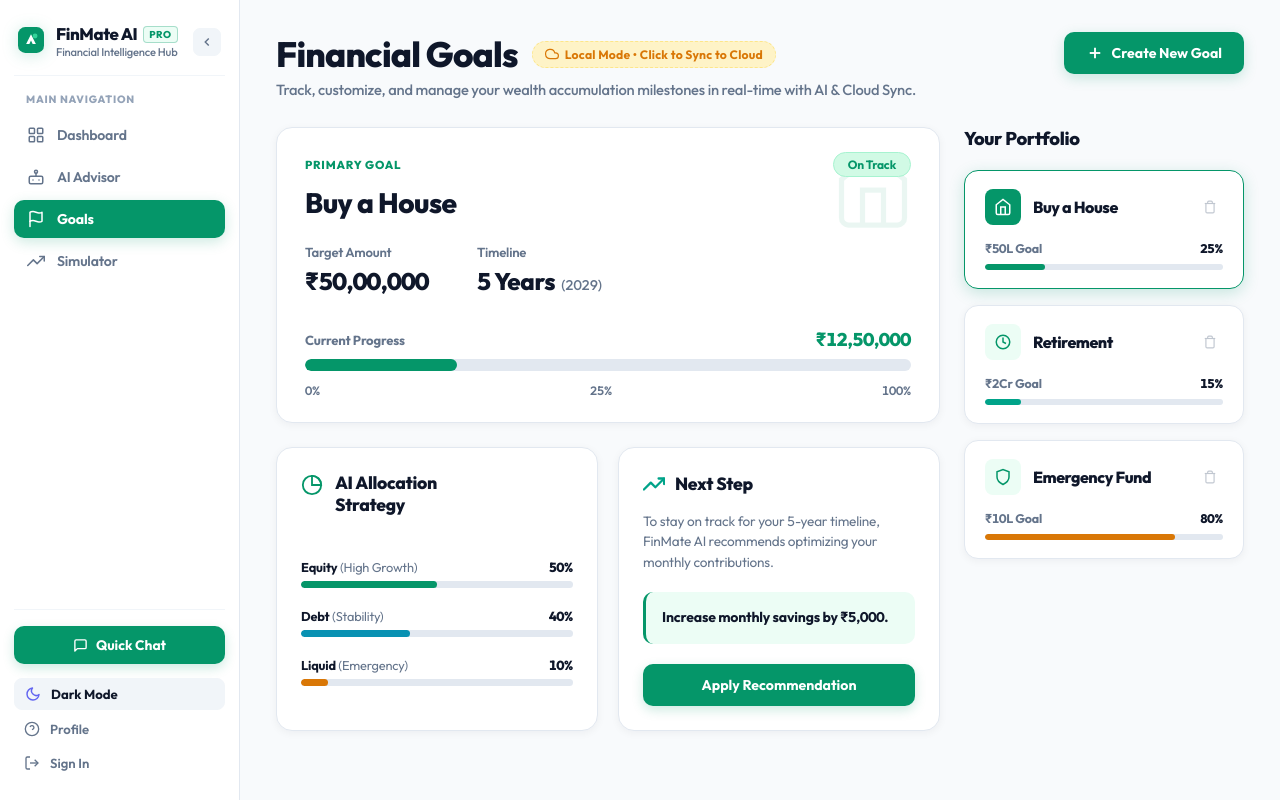
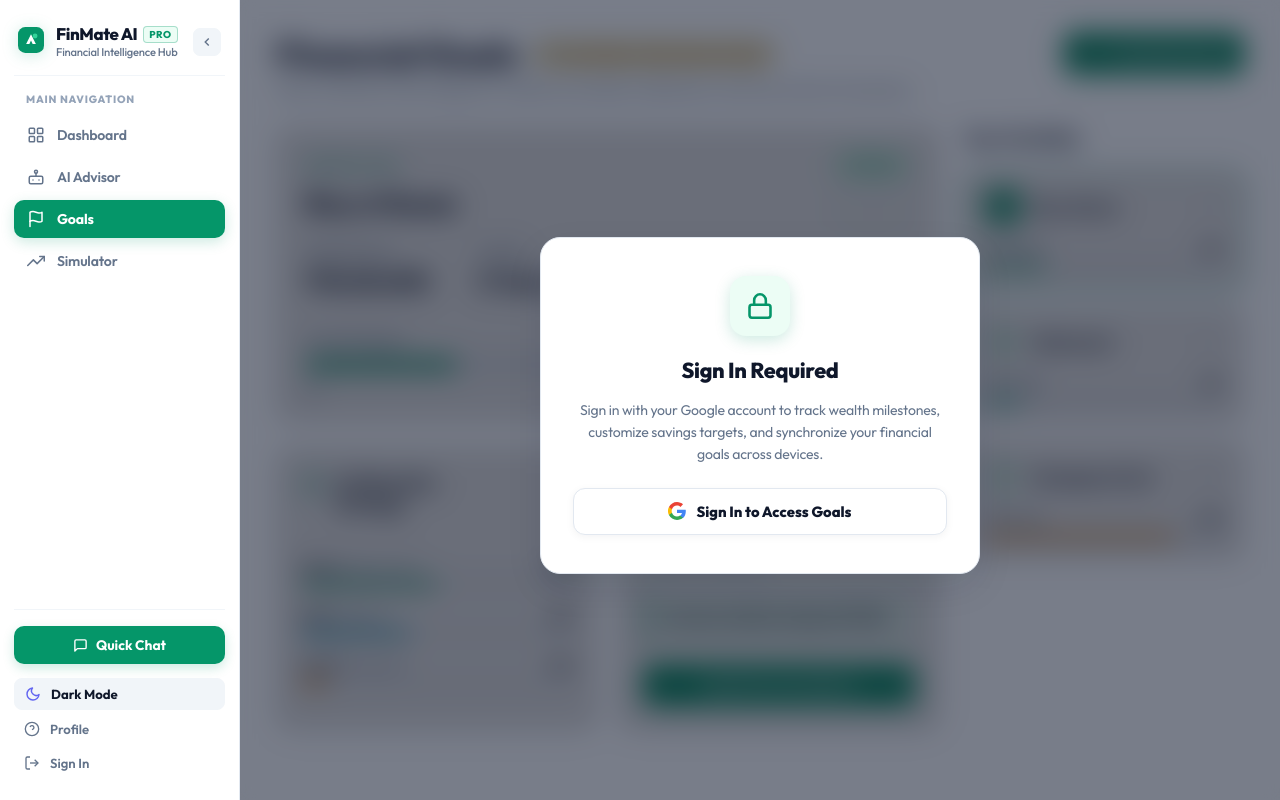
Before and after one commit to prerna7506/AI-Hackathon, an Angular app in the folder finincial-advisor/: page /goals in a window 1280 px wide. Built offline with nearby package versions, Linux system fonts and the light colour scheme; no server answers.

Commit message:
feat: create financial goals dashboard with cloud synchronization status and authentication gate

```diff
--- a/finincial-advisor/src/app/components/financial-goals/financial-goals.html
+++ b/finincial-advisor/src/app/components/financial-goals/financial-goals.html
@@ -1,4 +1,5 @@
-<main class="main-content">
+<div class="financial-goals-wrapper">
+  <main class="main-content" [class.blurred-content]="!authService.isLoggedIn() && !authService.isAuthChecking()">
     <!-- Top Header -->
     <header class="content-header">
       <div class="header-titles">
@@ -59,3 +60,31 @@
       </div>
     }
   </main>
+
+  <!-- Sign In Blur Gate Overlay for Unauthenticated Users -->
+  @if (!authService.isLoggedIn() && !authService.isAuthChecking()) {
+    <div class="auth-gate-overlay">
+      <div class="auth-gate-card">
+        <div class="gate-icon-box">
+          <svg width="28" height="28" viewBox="0 0 24 24" fill="none" stroke="currentColor" stroke-width="2.2" stroke-linecap="round" stroke-linejoin="round">
+            <rect x="3" y="11" width="18" height="11" rx="2" ry="2"/>
+            <path d="M7 11V7a5 5 0 0 1 10 0v4"/>
+          </svg>
+        </div>
+        <h3 class="gate-title">Sign In Required</h3>
+        <p class="gate-desc">
+          Sign in with your Google account to track wealth milestones, customize savings targets, and synchronize your financial goals across devices.
+        </p>
+        <button class="btn-gate-signin" (click)="openAuthModal()">
+          <svg width="18" height="18" viewBox="0 0 24 24">
+            <path fill="#4285F4" d="M23.745 12.27c0-.7-.06-1.4-.19-2.07H12v4.51h6.6c-.29 1.52-1.14 2.82-2.4 3.68v3.05h3.88c2.27-2.09 3.665-5.17 3.665-9.17z"/>
+            <path fill="#34A853" d="M12 24c3.24 0 5.95-1.08 7.93-2.91l-3.88-3.05c-1.08.72-2.45 1.16-4.05 1.16-3.12 0-5.77-2.1-6.72-4.93H1.29v3.15C3.26 21.3 7.31 24 12 24z"/>
+            <path fill="#FBBC05" d="M5.28 14.27a7.22 7.22 0 0 1 0-4.54V6.58H1.29a11.98 11.98 0 0 0 0 10.84l3.99-3.15z"/>
+            <path fill="#EA4335" d="M12 4.75c1.77 0 3.35.61 4.6 1.8l3.42-3.42C17.95 1.19 15.24 0 12 0 7.31 0 3.26 2.7 1.29 6.58l3.99 3.15c.95-2.83 3.6-4.98 6.72-4.98z"/>
+          </svg>
+          <span>Sign In to Access Goals</span>
+        </button>
+      </div>
+    </div>
+  }
+</div>
--- a/finincial-advisor/src/app/components/financial-goals/financial-goals.scss
+++ b/finincial-advisor/src/app/components/financial-goals/financial-goals.scss
@@ -1,3 +1,10 @@
+.financial-goals-wrapper {
+  position: relative;
+  width: 100%;
+  min-height: 100%;
+  box-sizing: border-box;
+}
+
 .main-content {
   width: 100%;
   min-height: 100%;
@@ -7,7 +14,13 @@
   gap: 28px;
   background: transparent;
   box-sizing: border-box;
-  transition: background-color 0.25s ease;
+  transition: filter 0.3s ease, background-color 0.25s ease;
+
+  &.blurred-content {
+    filter: blur(12px) brightness(0.85);
+    pointer-events: none;
+    user-select: none;
+  }
 }
 
 .content-header {
@@ -196,3 +209,107 @@
     grid-template-columns: 1fr;
   }
 }
+
+/* Sign In Blur Gate Overlay */
+.auth-gate-overlay {
+  position: absolute;
+  inset: 0;
+  z-index: 100;
+  display: flex;
+  align-items: center;
+  justify-content: center;
+  background: var(--modal-backdrop);
+  backdrop-filter: blur(8px);
+  padding: 24px;
+  animation: fadeIn 0.25s ease;
+
+  .auth-gate-card {
+    background: var(--bg-card);
+    border: 1px solid var(--border-card);
+    border-radius: 20px;
+    padding: 38px 32px;
+    max-width: 440px;
+    width: 100%;
+    text-align: center;
+    box-shadow: var(--shadow-lg);
+    display: flex;
+    flex-direction: column;
+    align-items: center;
+    gap: 16px;
+    animation: scaleUp 0.3s cubic-bezier(0.16, 1, 0.3, 1);
+
+    .gate-icon-box {
+      width: 60px;
+      height: 60px;
+      border-radius: 16px;
+      background: var(--color-primary-light);
+      color: var(--color-primary);
+      display: flex;
+      align-items: center;
+      justify-content: center;
+      margin-bottom: 4px;
+      box-shadow: 0 4px 16px var(--color-primary-glow);
+    }
+
+    .gate-title {
+      font-size: 1.35rem;
+      font-weight: 800;
+      color: var(--text-main);
+      margin: 0;
+      letter-spacing: -0.3px;
+    }
+
+    .gate-desc {
+      font-size: 0.88rem;
+      color: var(--text-muted);
+      line-height: 1.55;
+      margin: 0 0 6px 0;
+    }
+
+    .btn-gate-signin {
+      display: flex;
+      align-items: center;
+      justify-content: center;
+      gap: 10px;
+      width: 100%;
+      padding: 13px 20px;
+      background: var(--bg-card);
+      border: 1.5px solid var(--border-card);
+      border-radius: 12px;
+      font-weight: 800;
+      font-size: 0.92rem;
+      color: var(--text-main);
+      cursor: pointer;
+      box-shadow: var(--shadow-sm);
+      transition: all 0.2s ease;
+
+      &:hover {
+        background: var(--color-primary-light);
+        border-color: var(--color-primary);
+        color: var(--color-primary);
+        transform: translateY(-1px);
+        box-shadow: 0 6px 18px var(--color-primary-glow);
+      }
+    }
+  }
+}
+
+@keyframes fadeIn {
+  from {
+    opacity: 0;
+  }
+  to {
+    opacity: 1;
+  }
+}
+
+@keyframes scaleUp {
+  from {
+    opacity: 0;
+    transform: scale(0.94);
+  }
+  to {
+    opacity: 1;
+    transform: scale(1);
+  }
+}
```
Lines whose indentation alone changed are shown as unchanged.
